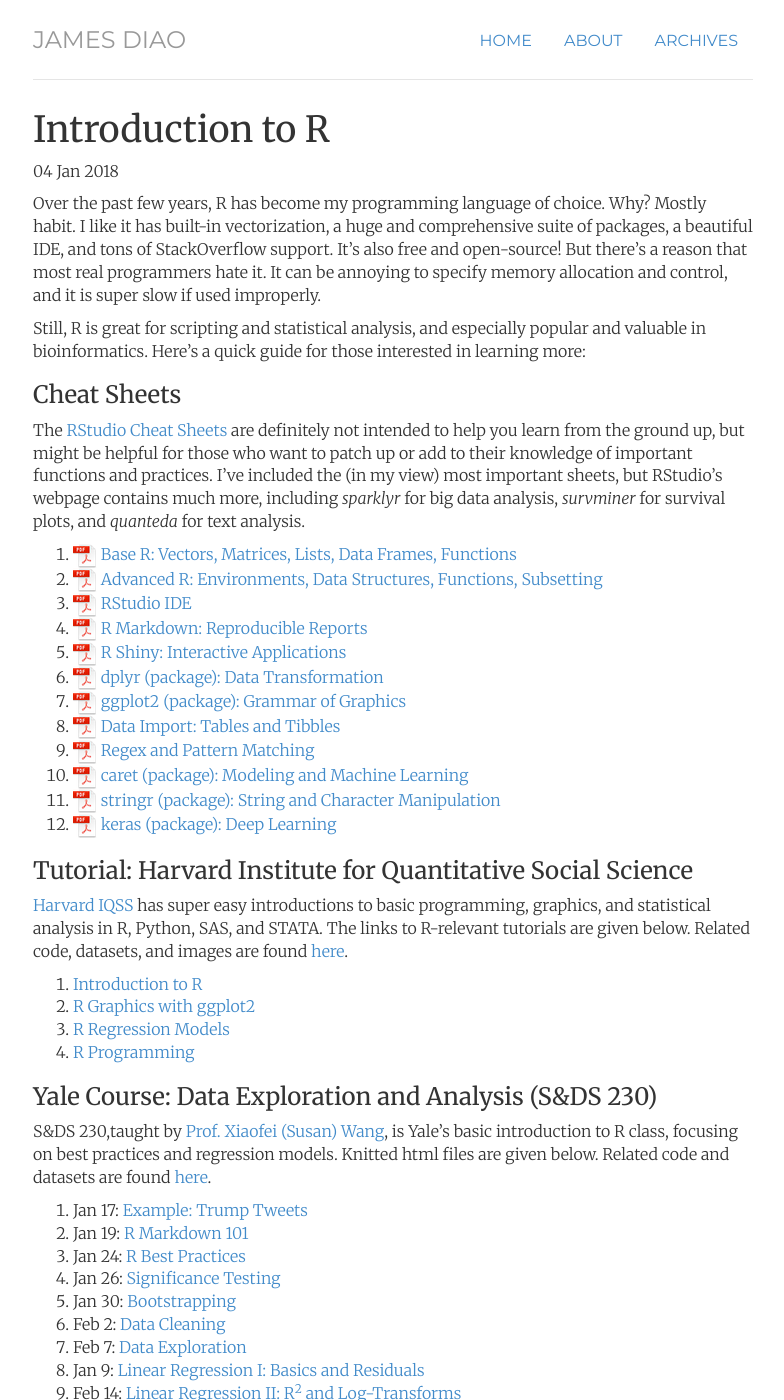
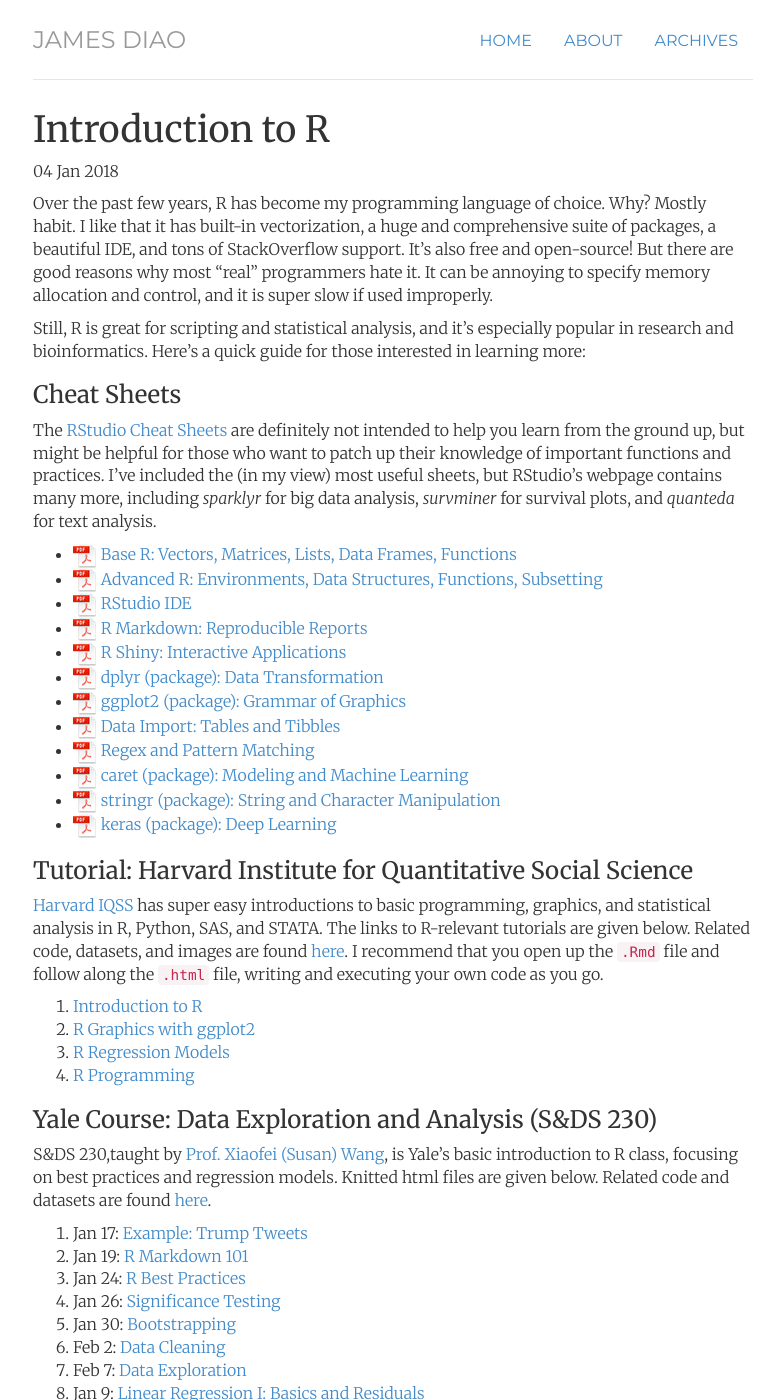
Before and after one commit to WENWENYU/jamesdiao.github.io, a Jekyll site: the page built from _posts/2018-01-04-Intro-to-R.md, in a window 1280 px wide and 1400 px high. Shown: the whole window, without its empty margins (247-1031 px from the left). Built offline with Jekyll 4.4.1, drawn with Linux system fonts in a browser that asks for light colours.

Commit message:
Minor fixes

```diff
--- a/_posts/2018-01-04-Intro-to-R.md
+++ b/_posts/2018-01-04-Intro-to-R.md
@@ -4,29 +4,29 @@
 date: 2018-01-04
 ---
 
-Over the past few years, R has become my programming language of choice. Why? Mostly habit. I like it has built-in vectorization, a huge and comprehensive suite of packages, a beautiful IDE, and tons of StackOverflow support. It's also free and open-source! But there's a reason that most real programmers hate it. It can be annoying to specify memory allocation and control, and it is super slow if used improperly.
+Over the past few years, R has become my programming language of choice. Why? Mostly habit. I like that it has built-in vectorization, a huge and comprehensive suite of packages, a beautiful IDE, and tons of StackOverflow support. It's also free and open-source! But there are good reasons why most "real" programmers hate it. It can be annoying to specify memory allocation and control, and it is super slow if used improperly.
 
-Still, R is great for scripting and statistical analysis, and especially popular and valuable in bioinformatics. Here's a quick guide for those interested in learning more:
+Still, R is great for scripting and statistical analysis, and it's especially popular in research and bioinformatics. Here's a quick guide for those interested in learning more:
 
 ### Cheat Sheets
-The [RStudio Cheat Sheets](https://www.rstudio.com/resources/cheatsheets/) are definitely not intended to help you learn from the ground up, but might be helpful for those who want to patch up or add to their knowledge of important functions and practices. I've included the (in my view) most important sheets, but RStudio's webpage contains much more, including *sparklyr* for big data analysis,  *survminer* for survival plots, and *quanteda* for text analysis.
+The [RStudio Cheat Sheets](https://www.rstudio.com/resources/cheatsheets/) are definitely not intended to help you learn from the ground up, but might be helpful for those who want to patch up their knowledge of important functions and practices. I've included the (in my view) most useful sheets, but RStudio's webpage contains many more, including *sparklyr* for big data analysis,  *survminer* for survival plots, and *quanteda* for text analysis.
 
-1. ![PDF Icon](/img/pdf-icon-sm.png) [Base R: Vectors, Matrices, Lists, Data Frames, Functions](http://github.com/rstudio/cheatsheets/raw/master/base-r.pdf)
-2. ![PDF Icon](/img/pdf-icon-sm.png) [Advanced R: Environments, Data Structures, Functions, Subsetting](https://www.rstudio.com/wp-content/uploads/2016/02/advancedR.pdf)
-3. ![PDF Icon](/img/pdf-icon-sm.png) [RStudio IDE](https://github.com/rstudio/cheatsheets/raw/master/rstudio-ide.pdf)
-4. ![PDF Icon](/img/pdf-icon-sm.png) [R Markdown: Reproducible Reports](https://github.com/rstudio/cheatsheets/raw/master/rmarkdown-2.0.pdf)
-5. ![PDF Icon](/img/pdf-icon-sm.png) [R Shiny: Interactive Applications](https://github.com/rstudio/cheatsheets/raw/master/shiny.pdf)
-6. ![PDF Icon](/img/pdf-icon-sm.png) [dplyr (package): Data Transformation](https://github.com/rstudio/cheatsheets/raw/master/data-transformation.pdf)
-7. ![PDF Icon](/img/pdf-icon-sm.png) [ggplot2 (package): Grammar of Graphics](https://github.com/rstudio/cheatsheets/raw/master/data-visualization-2.1.pdf)
-8. ![PDF Icon](/img/pdf-icon-sm.png) [Data Import: Tables and Tibbles](https://github.com/rstudio/cheatsheets/raw/master/data-import.pdf)
-9. ![PDF Icon](/img/pdf-icon-sm.png) [Regex and Pattern Matching](https://www.rstudio.com/wp-content/uploads/2016/09/RegExCheatsheet.pdf)
-10. ![PDF Icon](/img/pdf-icon-sm.png) [caret (package): Modeling and Machine Learning](https://github.com/rstudio/cheatsheets/raw/master/caret.pdf)
-11. ![PDF Icon](/img/pdf-icon-sm.png) [stringr (package): String and Character Manipulation](https://github.com/rstudio/cheatsheets/raw/master/strings.pdf)
-12. ![PDF Icon](/img/pdf-icon-sm.png) [keras (package): Deep Learning](https://github.com/rstudio/cheatsheets/raw/master/keras.pdf)
+- ![PDF Icon](/img/pdf-icon-sm.png) [Base R: Vectors, Matrices, Lists, Data Frames, Functions](http://github.com/rstudio/cheatsheets/raw/master/base-r.pdf)
+- ![PDF Icon](/img/pdf-icon-sm.png) [Advanced R: Environments, Data Structures, Functions, Subsetting](https://www.rstudio.com/wp-content/uploads/2016/02/advancedR.pdf)
+- ![PDF Icon](/img/pdf-icon-sm.png) [RStudio IDE](https://github.com/rstudio/cheatsheets/raw/master/rstudio-ide.pdf)
+- ![PDF Icon](/img/pdf-icon-sm.png) [R Markdown: Reproducible Reports](https://github.com/rstudio/cheatsheets/raw/master/rmarkdown-2.0.pdf)
+- ![PDF Icon](/img/pdf-icon-sm.png) [R Shiny: Interactive Applications](https://github.com/rstudio/cheatsheets/raw/master/shiny.pdf)
+- ![PDF Icon](/img/pdf-icon-sm.png) [dplyr (package): Data Transformation](https://github.com/rstudio/cheatsheets/raw/master/data-transformation.pdf)
+- ![PDF Icon](/img/pdf-icon-sm.png) [ggplot2 (package): Grammar of Graphics](https://github.com/rstudio/cheatsheets/raw/master/data-visualization-2.1.pdf)
+- ![PDF Icon](/img/pdf-icon-sm.png) [Data Import: Tables and Tibbles](https://github.com/rstudio/cheatsheets/raw/master/data-import.pdf)
+- ![PDF Icon](/img/pdf-icon-sm.png) [Regex and Pattern Matching](https://www.rstudio.com/wp-content/uploads/2016/09/RegExCheatsheet.pdf)
+- ![PDF Icon](/img/pdf-icon-sm.png) [caret (package): Modeling and Machine Learning](https://github.com/rstudio/cheatsheets/raw/master/caret.pdf)
+- ![PDF Icon](/img/pdf-icon-sm.png) [stringr (package): String and Character Manipulation](https://github.com/rstudio/cheatsheets/raw/master/strings.pdf)
+- ![PDF Icon](/img/pdf-icon-sm.png) [keras (package): Deep Learning](https://github.com/rstudio/cheatsheets/raw/master/keras.pdf)
 
 
 ### Tutorial: Harvard Institute for Quantitative Social Science
-[Harvard IQSS](http://tutorials.iq.harvard.edu/) has super easy introductions to basic programming, graphics, and statistical analysis in R, Python, SAS, and STATA. The links to R-relevant tutorials are given below. Related code, datasets, and images are found [here](http://tutorials.iq.harvard.edu/R/).
+[Harvard IQSS](http://tutorials.iq.harvard.edu/) has super easy introductions to basic programming, graphics, and statistical analysis in R, Python, SAS, and STATA. The links to R-relevant tutorials are given below. Related code, datasets, and images are found [here](http://tutorials.iq.harvard.edu/R/). I recommend that you open up the `.Rmd` file and follow along the `.html` file, writing and executing your own code as you go.
 1. [Introduction to R](http://tutorials.iq.harvard.edu/R/Rintro/Rintro.html)
 2. [R Graphics with ggplot2](http://tutorials.iq.harvard.edu/R/Rgraphics/Rgraphics.html)
 3. [R Regression Models](http://tutorials.iq.harvard.edu/R/Rstatistics/Rstatistics.html)
```
Also changed, not shown: _posts/2017-08-23-favorite-papers.md (+3 -3 lines), _posts/2018-01-05-yale-courses.md (+1 -9 lines), index.md (+1 -1 lines), _posts/2017-08-22-logic-puzzles.md (line endings or trailing spaces).
